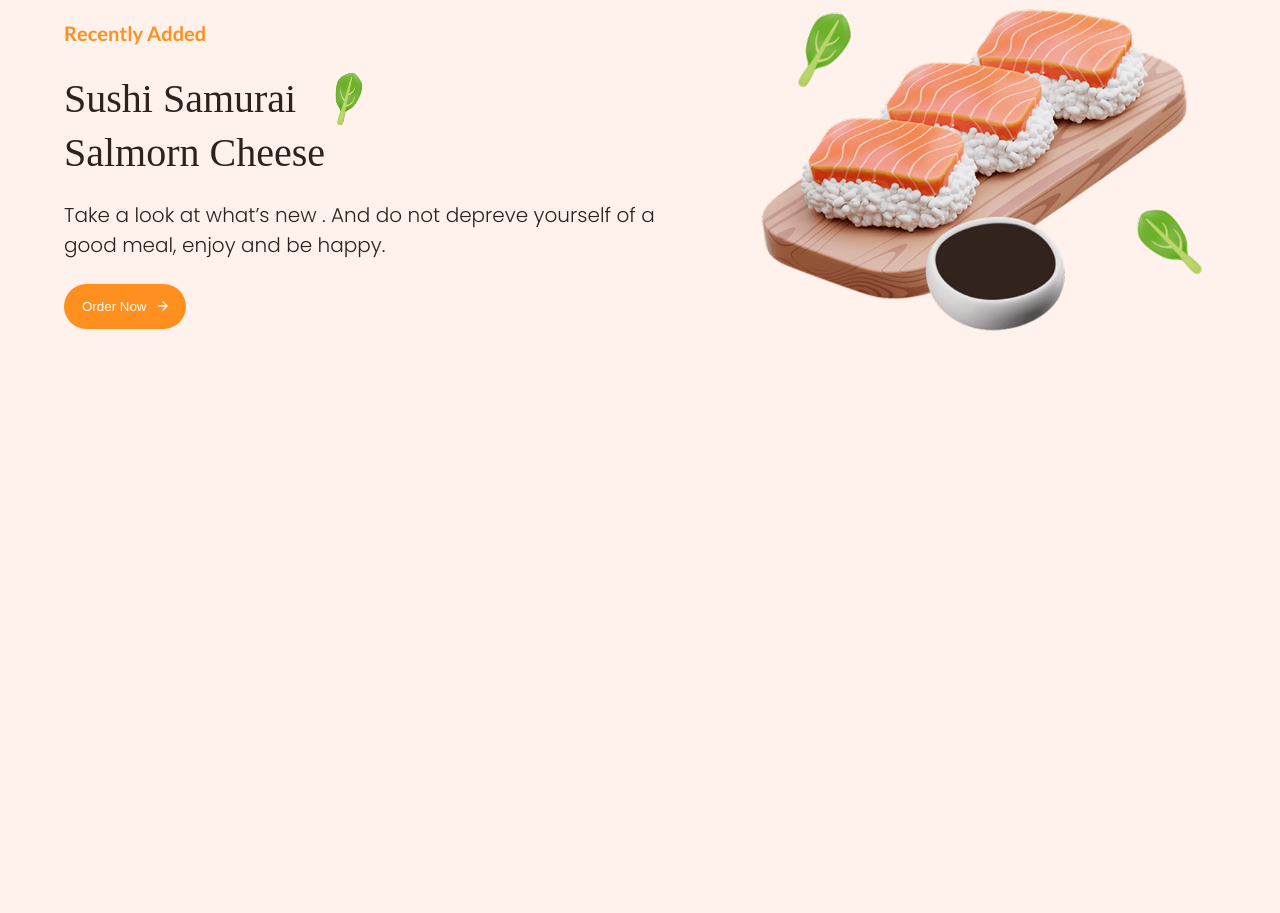
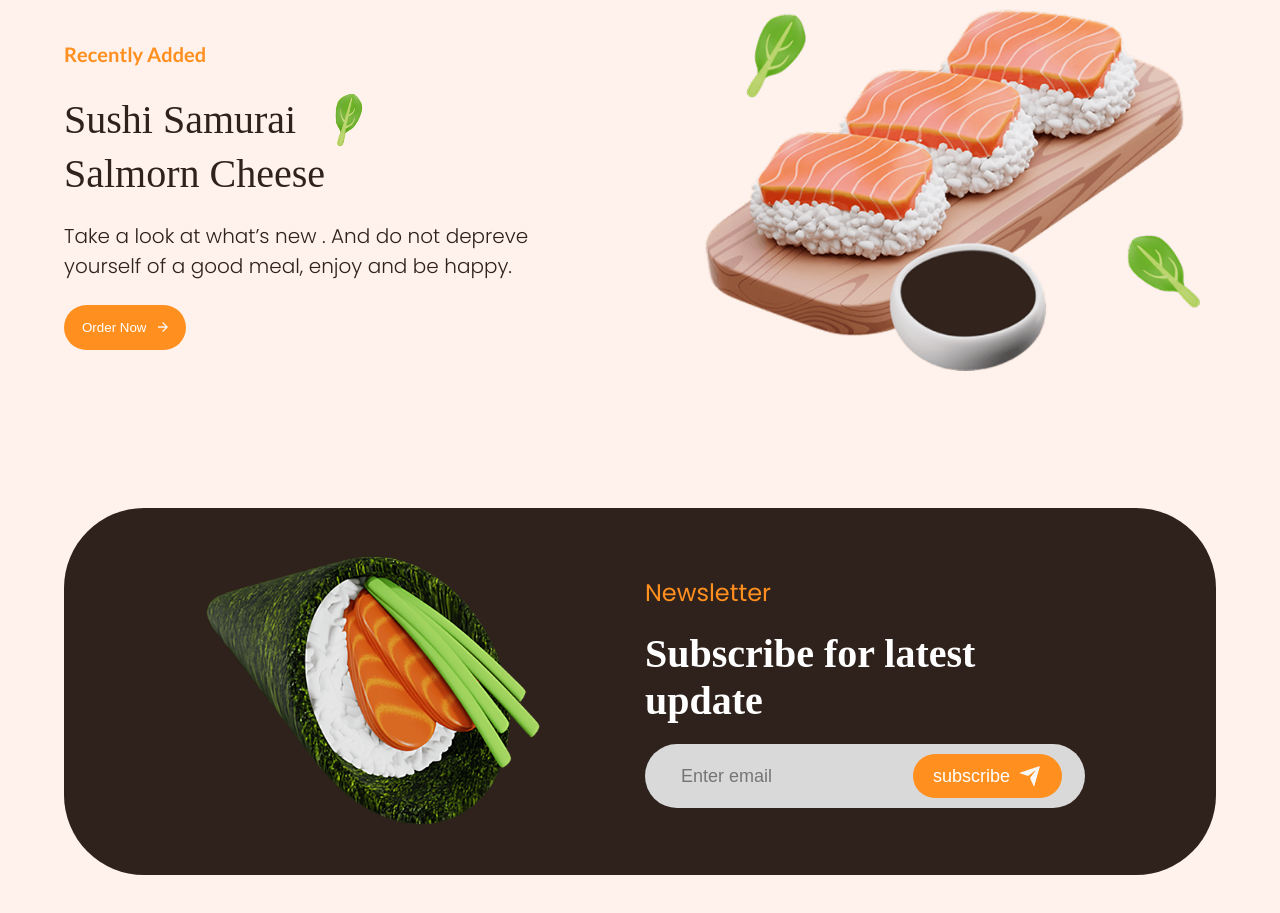
Before and after one commit to oladosuabayomi/sushiman, a website built with Vite: page index.html in a window 1280 px wide. Shown: the part 1854-2767 px from the top of the page. Before the commit the page ends 2320 px from the top, so only its background shows below. Built offline with nearby package versions, Linux system fonts and the light colour scheme; a web font is replaced by a local one.

Commit message:
Implemated newsletter section

```diff
--- /dev/null
+++ b/css/sections/newsletter.css
@@ -0,0 +1,76 @@
+.newsletter-content {
+    display: grid;
+    grid-template-columns: 1fr 1fr;
+    align-items: center;
+    gap: 10px;
+
+    background: var(--secondary-color);
+
+    border-radius: 80px;
+    padding: 40px;
+}
+
+.newsletter-content__section-info {
+    display: flex;
+    flex-direction: column;
+    gap: 20px;
+
+    max-width: 440px;
+}
+
+.newsletter-content__section-title {
+    font-family: var(--poppins);
+    font-weight: 400;
+    font-size: 24px;
+
+    color: var(--primary-color);
+}
+
+.newsletter-content__section-subtitle {
+    font-family: var(--koh-santepheap);
+    font-size: 40px;
+
+    color: var(--color-white);
+}
+
+.newsletter-content__subscribe-button {
+    display: flex;
+    align-items: center;
+    justify-content: space-between;
+
+    background: #d9d9d9;
+
+    outline: none;
+    border: none;
+    border-radius: 36px;
+
+    padding: 10px 36px;
+}
+
+.newsletter-content__subscribe-button--input {
+    border: none;
+    background: transparent;
+    outline: none;
+
+    font-size: 18px;
+}
+
+.newsletter-content__subscribe-button--subscribe {
+    background: var(--primary-color);
+
+    display: flex;
+    align-items: center;
+    gap: 8px;
+
+    padding: 10px 20px;
+    border-radius: 36px;
+
+    font-size: 18px;
+
+    color: var(--color-white);
+}
+
+.newsletter-content__image {
+    width: 65%;
+    margin: 0 auto;
+}
--- a/css/sections/recent.css
+++ b/css/sections/recent.css
@@ -1,7 +1,8 @@
 .recent-content {
     display: flex;
     align-items: center;
-    gap: 100px;
+    justify-content: space-between;
+    gap: 20px;
 
     padding: 40px 0;
 }
@@ -11,6 +12,8 @@
     display: flex;
     flex-direction: column;
     gap: 24px;
+
+     max-width: 500px;
 }
 
 .recent-content__subtitle--image {
@@ -34,7 +37,7 @@
 }
 
 .recent-image {
-    width: 40%;
+    width: 45%;
 }
 
 
--- a/css/style.css
+++ b/css/style.css
@@ -10,7 +10,7 @@
 @import url(sections/about.css);
 @import url(sections/popular.css);
 @import url(sections/recent.css);
-@import url(sections/newletter.css);
+@import url(sections/newsletter.css);
 @import url(sections/footer.css);
 /* CSS variables for reusability across all files (including above imported)  */
 :root {
--- a/index.html
+++ b/index.html
@@ -241,7 +241,8 @@
                         Salmorn Cheese
                     </h2>
                     <p>
-                       Take a look at what’s new . And do not depreve yourself of a good meal, enjoy and be happy.
+                        Take a look at what’s new . And do not depreve yourself
+                        of a good meal, enjoy and be happy.
                     </p>
                     <div class="recent-content__button">
                         <button
@@ -258,6 +259,31 @@
             </div>
         </section>
 
+        <section class="newsletter section-spacing">
+            <div class="newsletter-content width-80-container">
+                <img class="newsletter-content__image" src="assets/newsletter-sushi 1.png" alt="sushi" />
+                <div class="newsletter-content__section-info">
+                    <h3 class="newsletter-content__section-title">
+                        Newsletter
+                    </h3>
+                    <h2 class="newsletter-content__section-subtitle">
+                        Subscribe for latest update
+                    </h2>
+                    <button class="newsletter-content__subscribe-button">
+                        <input class="newsletter-content__subscribe-button--input"
+                            type="email"
+                            placeholder="Enter email"
+                            required
+                        />
+                        <a class="newsletter-content__subscribe-button--subscribe" href="#">
+                            subscribe
+                            <img src="assets/ri_send-plane-fill.png" alt="subscribe" />
+                        </a>
+                    </button>
+                </div>
+            </div>
+        </section>
+
         <script src="js/script.js"></script>
     </body>
 </html>
```
Also changed, not shown: css/sections/newletter.css (deleted).
